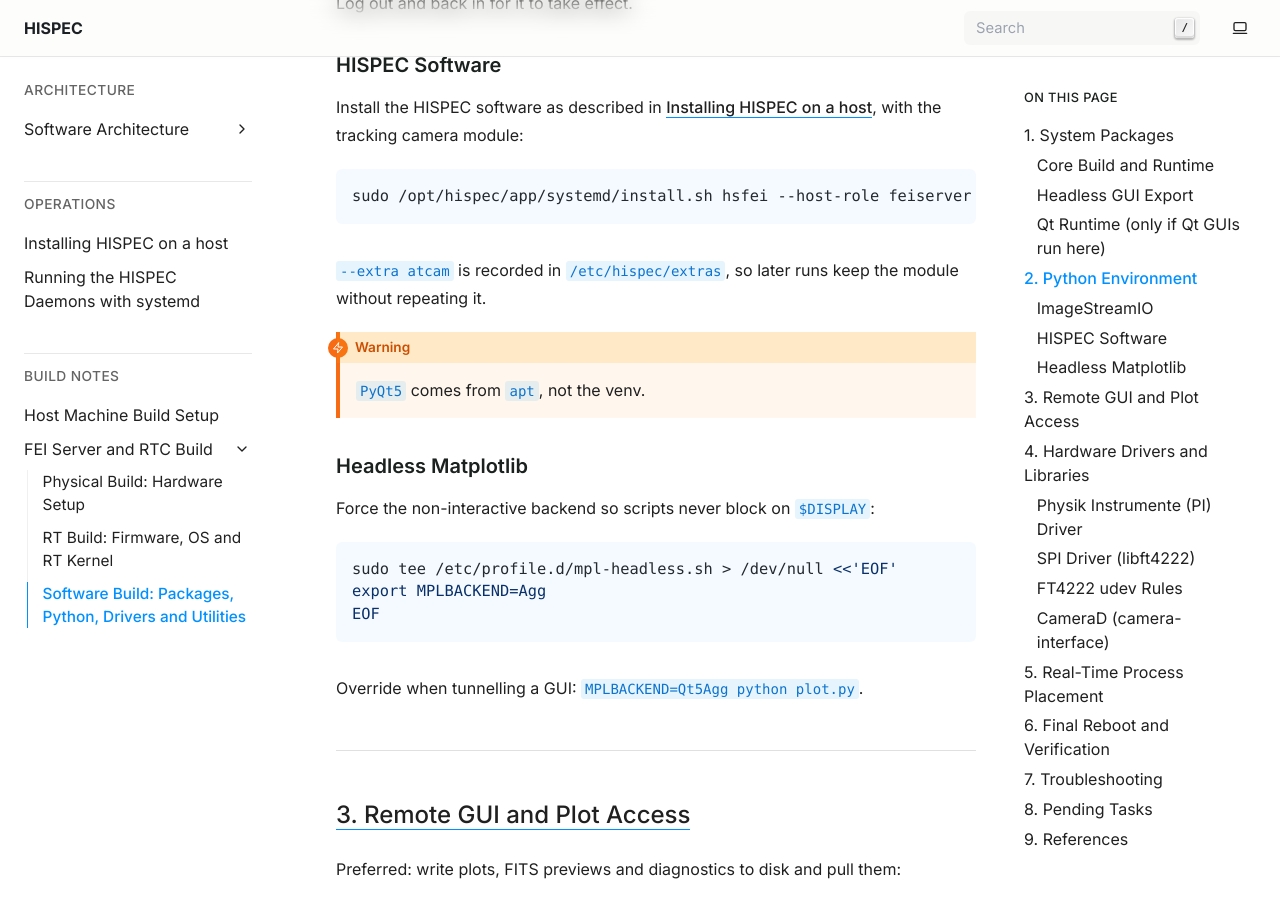
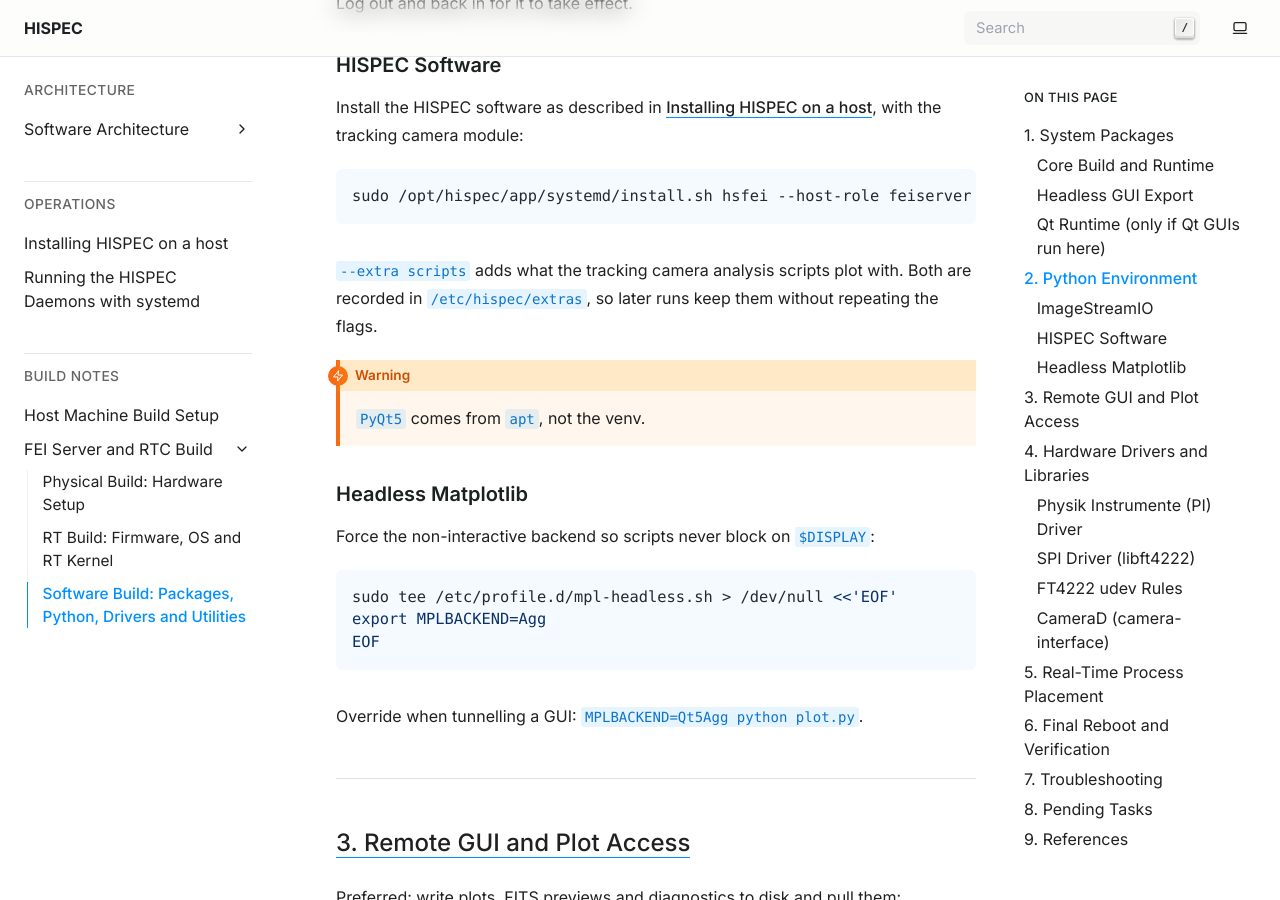
Before and after one commit to CaltechOpticalObservatories/hispec, a Sphinx documentation site: the page built from docs/build_notes/FEI_build/software_build.rst, in a window 1280 px wide and 900 px high, scrolled down 2961 px. Built offline with Sphinx 7.4.7, drawn with Linux system fonts in a browser that asks for light colours.

Commit message:
Add a scripts extra for the engineering scripts' plotting and FITS dependencies (#293)

```diff
--- a/docs/build_notes/FEI_build/software_build.rst
+++ b/docs/build_notes/FEI_build/software_build.rst
@@ -121,10 +121,11 @@
 
 .. code-block:: bash
 
-   sudo /opt/hispec/app/systemd/install.sh hsfei --host-role feiserver --extra atcam
+   sudo /opt/hispec/app/systemd/install.sh hsfei --host-role feiserver --extra atcam --extra scripts
 
-``--extra atcam`` is recorded in ``/etc/hispec/extras``, so later runs keep the
-module without repeating it.
+``--extra scripts`` adds what the tracking camera analysis scripts plot with.
+Both are recorded in ``/etc/hispec/extras``, so later runs keep them without
+repeating the flags.
 
 .. warning::
    ``PyQt5`` comes from ``apt``, not the venv.
--- a/pyproject.toml
+++ b/pyproject.toml
@@ -44,6 +44,12 @@
 atcam = [
     "camera-interface-tracking@git+ssh://git@github.com/CaltechOpticalObservatories/hispec-tracking-camera-instrument.git",
 ]
+# Plotting and FITS for the engineering scripts under scripts/, which no daemon
+# imports: install.sh --extra scripts
+scripts = [
+    "astropy",
+    "matplotlib",
+]
 
 [project.scripts]
 hispec = "hispec.cli:main"
```
